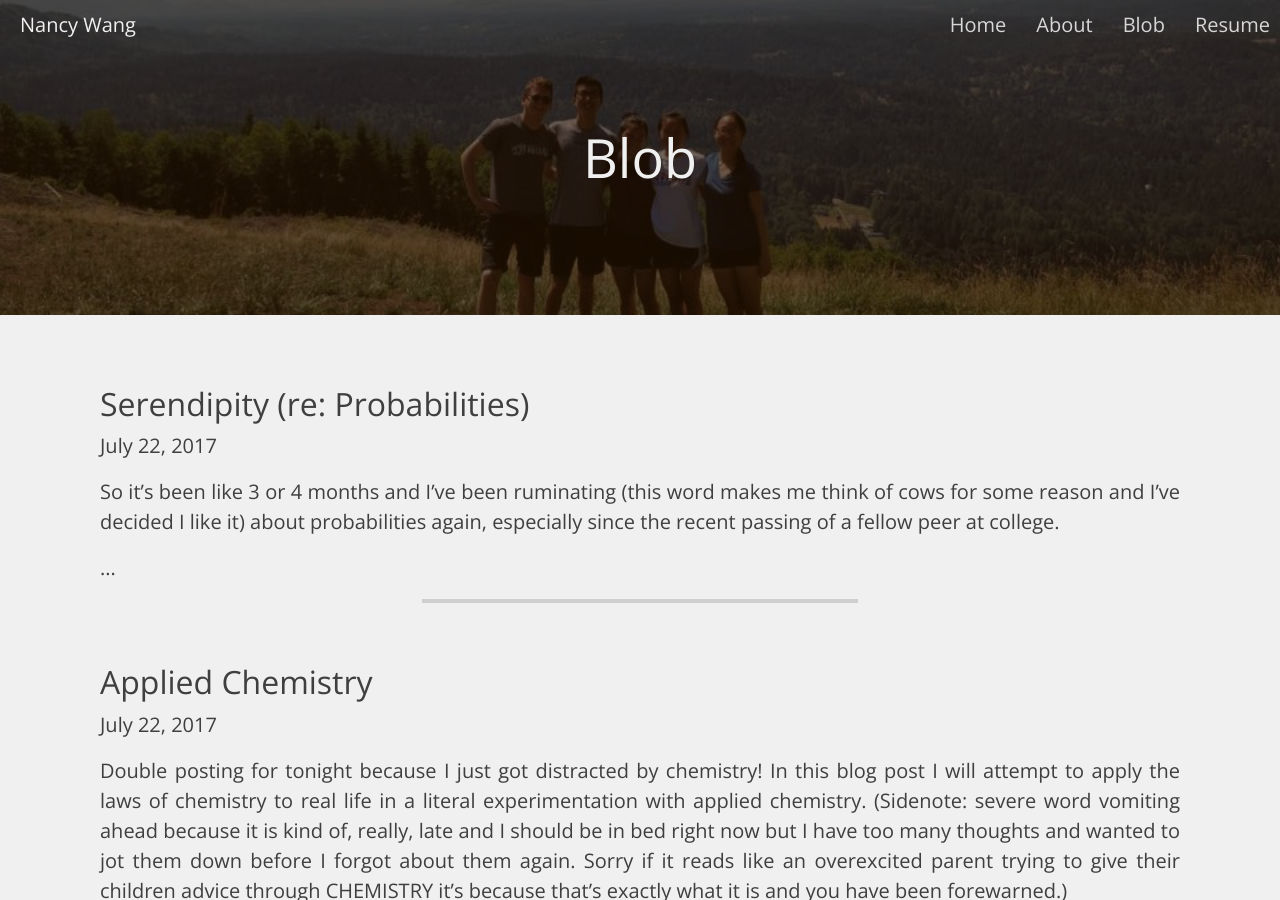
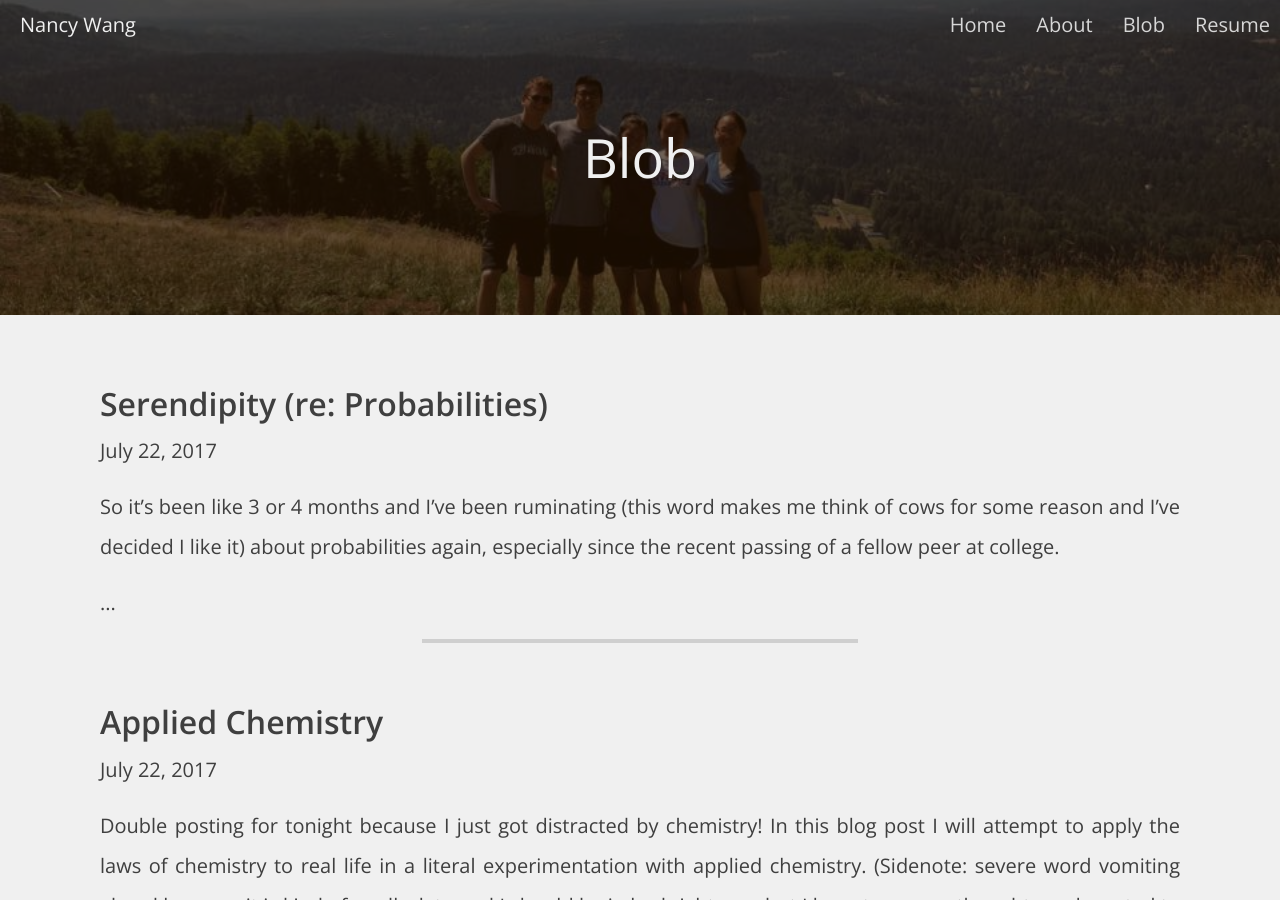
Before and after one commit to nancy-wang/nancy-wang.com, a Jekyll site: the page built from blog.html, in a window 1280 px wide and 900 px high. Built offline with Jekyll 4.4.1, drawn with Linux system fonts in a browser that asks for light colours.

Commit message:
Font style changes

```diff
--- a/_sass/about.scss
+++ b/_sass/about.scss
@@ -27,8 +27,9 @@
             padding: 30px;
             p {
                 font-family: $font-family-base;
-                font-weight: 300;
+                font-weight: 400;
                 font-size: $paragraph-font-size-desktop;
+                line-height: $paragraph-font-size-desktop * 2;
                 text-align: justify;
                 img {
                     float: right;
@@ -59,6 +60,8 @@
         .content-section {
             .container {
                 p {
+                    font-size: $paragraph-font-size-mobile;
+                    line-height: $paragraph-font-size-mobile * 2;
                     img {
                         width: 100%;
                         margin: 0;
--- a/_sass/blog.scss
+++ b/_sass/blog.scss
@@ -30,8 +30,9 @@
                 margin-bottom: 60px;
                 p {
                     font-family: $font-family-base;
-                    font-weight: 300;
+                    font-weight: 400;
                     font-size: $paragraph-font-size-desktop;
+                    line-height: $paragraph-font-size-desktop * 2;
                     text-align: justify;
                     color: $dark-text-color;
                     a {
@@ -41,6 +42,7 @@
                 }
                 h2 {
                     text-align: left;
+                    font-weight: 600;
                     a {
                         color: $dark-text-color;
                         text-decoration: none;
@@ -64,5 +66,15 @@
                 }
             }
         }
+        .content-section {
+            .container {
+                .post {
+                    p {
+                        font-size: $paragraph-font-size-mobile;
+                        line-height: $paragraph-font-size-mobile * 2;
+                    }
+                }
+            }
+        }
     }
 }
--- a/_sass/post.scss
+++ b/_sass/post.scss
@@ -27,9 +27,11 @@
             padding: 30px;
             p {
                 font-family: $font-family-base;
-                font-weight: 300;
+                font-weight: 400;
                 font-size: $paragraph-font-size-desktop;
+                line-height: $paragraph-font-size-desktop * 2;
                 text-align: justify;
+                margin-bottom: 25px;
             }
             h2 {
                 text-align: center;
@@ -52,5 +54,13 @@
                 }
             }
         }
+        .post-section {
+            .container {
+                p {
+                    font-size: $paragraph-font-size-mobile;
+                    line-height: $paragraph-font-size-mobile * 2;
+                }
+            }
+        }
     }
 }
```
